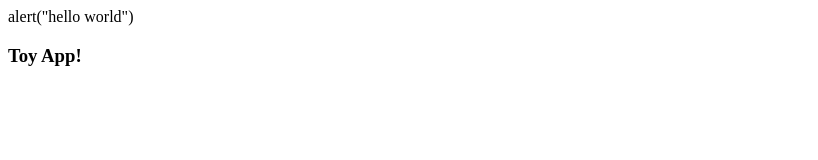
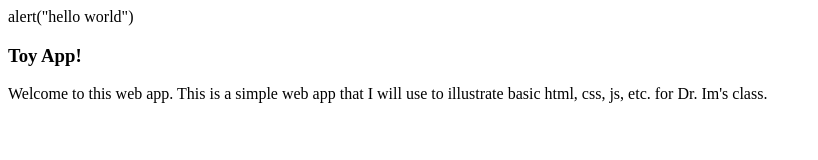
Before and after one commit to MpSoucy/BitcoinPriceChange, a plain HTML site: page index.html in a window 1280 px wide. Shown: the whole page, without its empty margins (0-818 px from the left). Drawn offline with Linux system fonts and the light colour scheme.

Commit message:
Update index.html

```diff
--- a/index.html
+++ b/index.html
@@ -5,5 +5,6 @@
   </head>
   <body>
 <h3>Toy App!</h3>
+    <p>Welcome to this web app. This is a simple web app that I will use to illustrate basic html, css, js, etc. for Dr. Im's class.</p>
   </body>
 </html>
```
